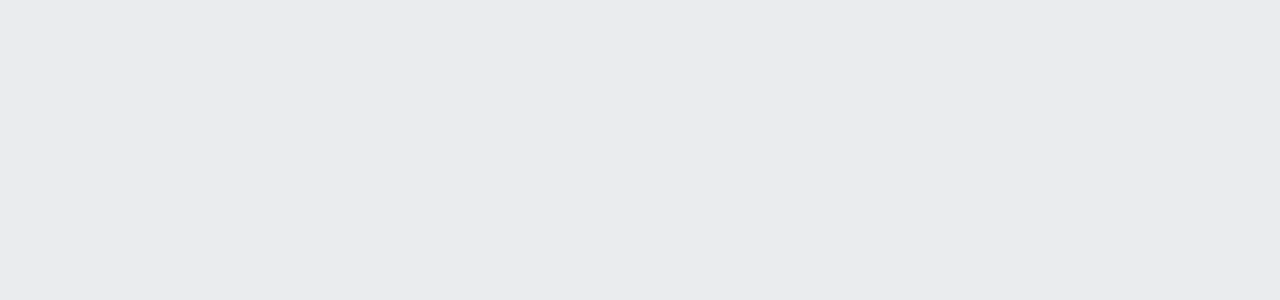
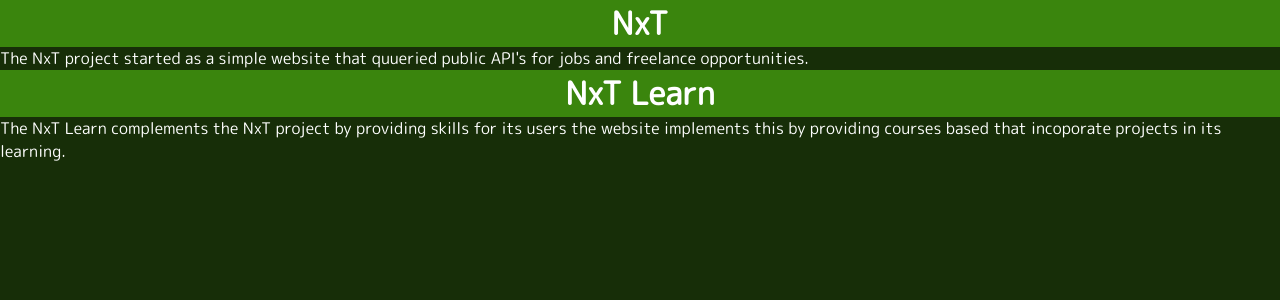
Before and after one commit to MokuaEnock/NxT-learn, a React (Create React App) app: page / in a window 1280 px wide. Shown: the top 300 px of the page. Built offline with nearby package versions, Linux system fonts and the light colour scheme.

Commit message:
add basic formatting to header

```diff
--- a/src/App.css
+++ b/src/App.css
@@ -4,67 +4,41 @@
   margin: 0;
 }
 
+/*
+#172E08
+#5EDB12
+*/
+
 body {
   width: 100%;
   height: max-content;
-
-  background-color: #EAECEE;
+  background-color: #172E08;
 }
 
 #root {
   width: 100%;
-  height: 200vw;
 }
 
 #root>* {
   margin-bottom: 0.2%;
-
-
-}
-
-header {
-  width: 100%;
-  height: 4.5vw;
-  display: flex;
-  flex-direction: row;
-  justify-content: space-evenly;
-  align-items: center;
 }
 
 
+/* about page ================================================================== */
 
-#logo_cont {
-  width: 20%;
-  height: 100%;
+#about {
+  color: #ffffff;
+  width: 100%;
+  min-height: 40rem;
+}
+
+#about>h2 {
+  width: 100%;
+  height: 10%;
+  font-size: 2em;
+  background-color: rgb(94, 219, 18, .5);
   display: flex;
   flex-direction: row;
+  align-items: center;
   justify-content: center;
-  align-items: center;
-  background-color: #faebd7;
-
 }
-
-#logo_cont img {
-  margin-top: 9%;
-  width: 50%;
-}
-
-nav {
-  width: 60%;
-  height: 70%;
-  background-color: #faebd7;
-}
-
-header>a {
-  width: 15%;
-  height: 100%;
-  background-color: #faebd7;
-}
-
-main {
-  width: 100%;
-  height: 40vw;
-  background-color: #faebd7;
-
-
-}
--- a/src/App.js
+++ b/src/App.js
@@ -1,9 +1,10 @@
 import "./App.css";
+import About from "./components/about/about";
 
 function App() {
   return (
     <>
-
+      <About />
     </>
   );
 }
--- /dev/null
+++ b/src/components/about/about.js
@@ -0,0 +1,21 @@
+import React from "react";
+
+function About() {
+  return (
+    <section id="about">
+      <h2>NxT</h2>
+      <p>
+        The NxT project started as a simple website that quueried public API's
+        for jobs and freelance opportunities.
+      </p>
+      <h2>NxT Learn</h2>
+      <p>
+        The NxT Learn complements the NxT project by providing skills for its
+        users the website implements this by providing courses based that
+        incoporate projects in its learning.
+      </p>
+    </section>
+  );
+}
+
+export default About;
```
